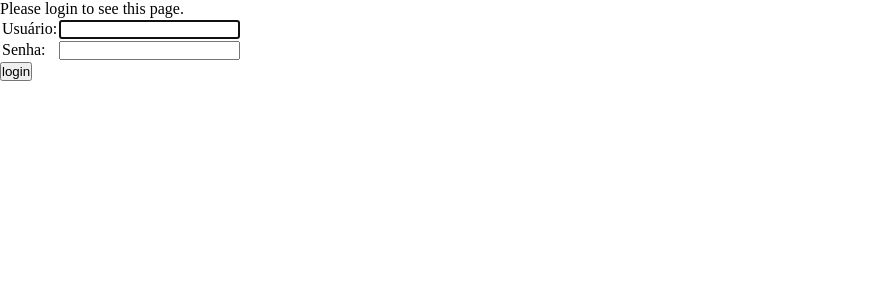
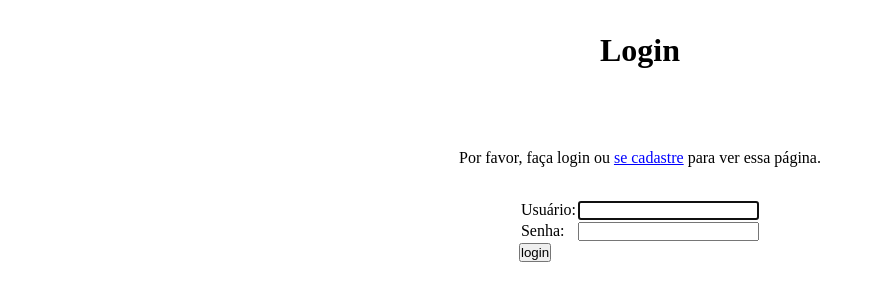
Before and after one commit to araleo/evoe-todos, a Django app: page /accounts/login/?next=/todo/ in a window 1280 px wide. Shown: the top 301 px of the page, without its empty margins (0-883 px from the left). Run offline with Django 3.2, Linux system fonts and the light colour scheme.

Commit message:
fixing login and register pages

```diff
--- a/evoe/urls.py
+++ b/evoe/urls.py
@@ -4,14 +4,13 @@ from django.urls import path
 
 from todo.views import register
 
-
 urlpatterns = [
     # admin
     path('admin/', admin.site.urls),
 
     # accounts
-    path('accounts/', include('django.contrib.auth.urls')),
-    path('register/', register),
+    path('accounts/', include('django.contrib.auth.urls'), name='accounts'),
+    path('register/', register, name='register'),
 
     # api
     path('api/', include('api.urls')),
--- a/todo/models.py
+++ b/todo/models.py
@@ -3,8 +3,8 @@ from django.db import models
 
 
 class ToDo(models.Model):
-    todo = models.CharField(max_length=200)
-    description = models.CharField(max_length=600, null=True, blank=True)
+    todo = models.CharField(max_length=100)
+    description = models.CharField(max_length=300, null=True, blank=True)
     important = models.BooleanField(default=False)
     user = models.ForeignKey(User, on_delete=models.CASCADE, related_name='todos')
     created_at = models.DateTimeField(auto_now_add=True)
--- a/todo/static/todo/style.css
+++ b/todo/static/todo/style.css
@@ -44,6 +44,17 @@ h1 {
     width: 100%;
 }
 
+.home-content .list-todos {
+    width: 70%;
+    min-width: 400px;
+    max-width: 1000px;
+    margin: 0 auto;
+}
+
+.home-content .list-todos ul {
+    list-style-type: none;
+}
+
 .home-content .list-todos h2 {
     text-align: center;
     margin-top: 3em;
@@ -53,9 +64,9 @@ h1 {
     box-shadow: 2px 2px 2px 1px rgba(0, 0, 0, 0.2);
     margin: 1em auto;
     padding: 5px;
-    width: 70%;
+    /* width: 70%;
     min-width: 400px;
-    max-width: 1000px;
+    max-width: 1000px; */
 }
 
 .home-content .list-todos .each-todo .upper-todo-div {
@@ -66,6 +77,11 @@ h1 {
 
 .home-content .list-todos .each-todo .lower-todo-div {
     text-align: center;
+}
+
+.home-content .no-tasks-p {
+    text-align: center;
+    margin-top: 1em;
 }
 
 
@@ -127,3 +143,33 @@ h1 {
 .register-form button {
     text-align: center;
 }
+
+.register-form p {
+    margin-top: 2em;
+}
+
+#register-login-link {
+    text-decoration: underline;
+    color: blue;
+}
+
+
+/* Login */
+
+.login-form {
+    width: 50%;
+    margin: 5em auto;
+    display: flex;
+    flex-direction: column;
+    justify-content: center;
+    align-items: center;
+}
+
+.login-form form {
+    margin-top: 2em;
+}
+
+#login-register-link {
+    text-decoration: underline;
+    color: blue;
+}
--- a/todo/templates/registration/login.html
+++ b/todo/templates/registration/login.html
@@ -2,18 +2,19 @@
 
 {% block content %}
 
+    <h1>Login</h1>
+
+    <div class="login-form">
+
         {% if form.errors %}
-    <p>Your username and password didn't match. Please try again.</p>
+            <p>Usuário ou senha errados. Por favor tente novamente.</p>
         {% endif %}
 
-  {% if next %}
-    {% if user.is_authenticated %}
-      <p>Your account doesn't have access to this page. To proceed,
-      please login with an account that has access.</p>
-    {% else %}
-      <p>Please login to see this page.</p>
-    {% endif %}
-  {% endif %}
+        <p>
+            Por favor, faça login ou
+            <a href="{% url 'register' %}" id="login-register-link">se cadastre</a>
+            para ver essa página.
+        </p>
 
         <form method="post" action="{% url 'login' %}">
             {% csrf_token %}
@@ -30,5 +31,6 @@
             <input type="submit" value="login" />
             <input type="hidden" name="next" value="{{ next }}" />
         </form>
+    </div>
 
 {% endblock %}
--- a/todo/templates/registration/register.html
+++ b/todo/templates/registration/register.html
@@ -1,7 +1,7 @@
 {% extends 'todo/layout.html' %}
 
 {% block content %}
-    <h1>Register</h1>
+    <h1>Cadastro</h1>
 
     <div class="register-form">
         <form class="" method="post">
@@ -9,7 +9,9 @@
             <table>
                 {{ form.as_table }}
             </table>
-            <button type="submit" name="button">Sign up</button>
+            <button type="submit" name="button">Cadastrar</button>
         </form>
+
+        <p>Ou clique <a href="{% url 'login' %}" id="register-login-link">aqui</a> para fazer login.</p>
     </div>
 {% endblock %}
--- a/todo/templates/todo/todo.html
+++ b/todo/templates/todo/todo.html
@@ -6,9 +6,7 @@
         <form class="" action="" method="post">
             {% csrf_token %}
             <input type="hidden" name="todo_pk" class="hidden-input" value="{{ todo.id }}">
-            <button type="submit" name="btndelete" id="btn-delete-{{ todo.id }}">
-                <i class="far fa-trash-alt"></i>Excluir
-            </button>
+            <button type="submit" name="btndelete" id="btn-delete-{{ todo.id }}">Excluir</button>
         </form>
 
         <!-- todo -->
@@ -26,7 +24,7 @@
                 id="btn-complete-{{ todo.id }}"
                 {% if todo.is_completed %} style="visibility: hidden;" {% endif %}
             >
-                <i class="far fa-trash-alt"></i>Concluir
+                Concluir
             </button>
         </form>
 
```
Also changed, not shown: todo/templates/todo/detail.html (+4 -10 lines), todo/templates/todo/list.html (+5 -5 lines). Lines whose indentation alone changed are shown as unchanged.
